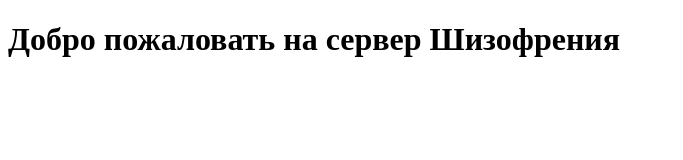
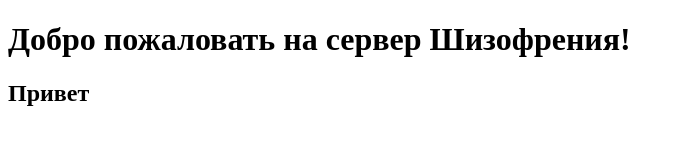
Before and after one commit to Sashaavtushko/Sashaavtushko.github.io, a plain HTML site: page index.html in a window 1280 px wide. Shown: the whole page, without its empty margins (0-683 px from the left). Drawn offline with Linux system fonts and the light colour scheme.

Commit message:
Update index.html

```diff
--- a/index.html
+++ b/index.html
@@ -7,6 +7,7 @@
     <title>Здесь продаются читы задёшево</title>
 </head>
 <body>
-    <h1>Добро пожаловать на сервер Шизофрения</h1>
+    <h1>Добро пожаловать на сервер Шизофрения!</h1>
+    <h2>Привет</h2>
 </body>
 </html>
```
